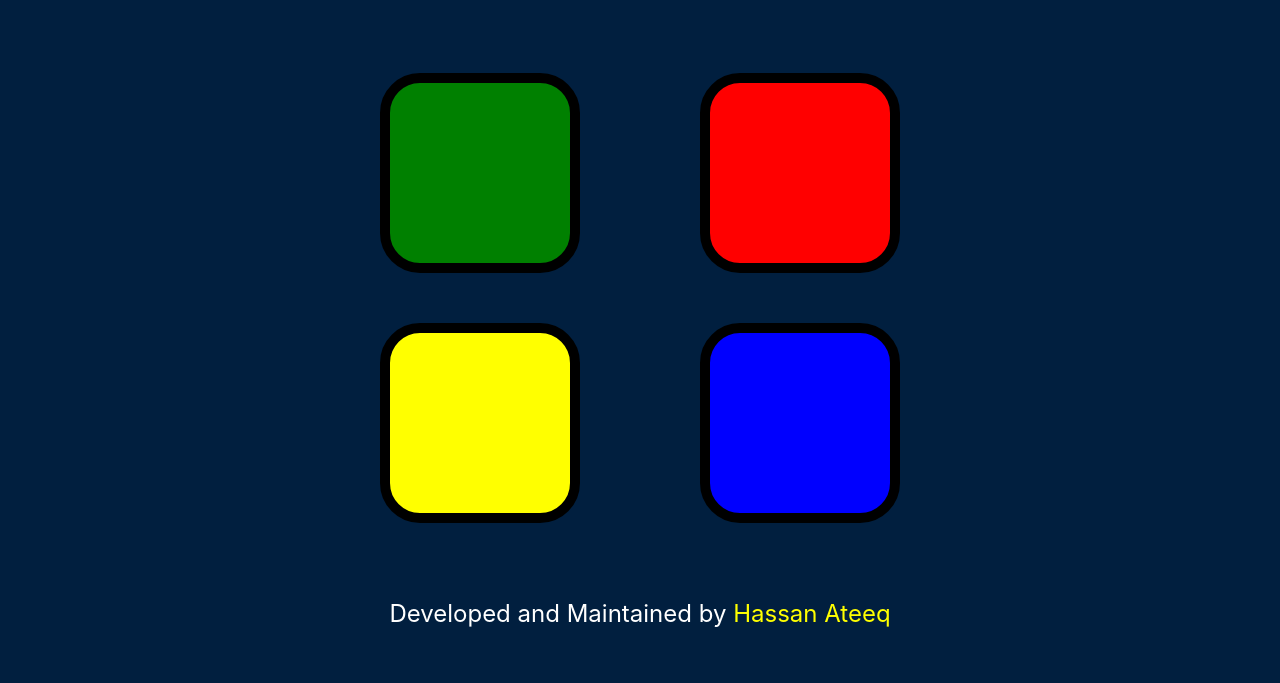
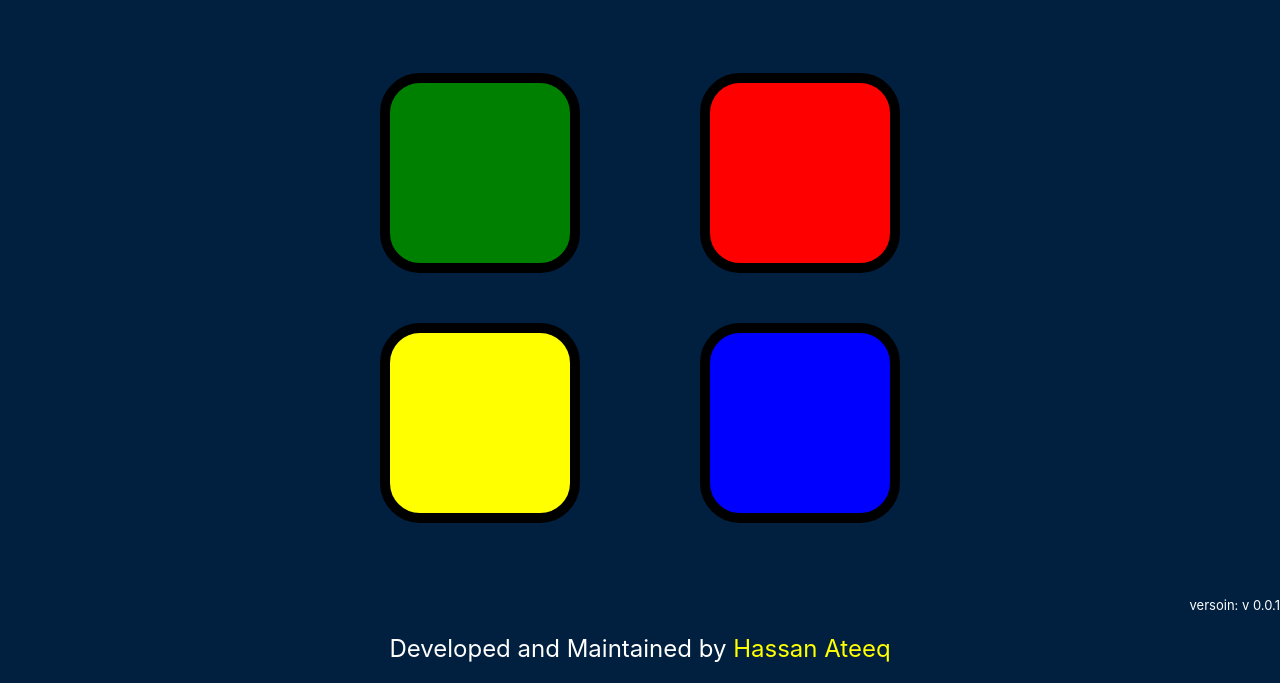
Before and after one commit to Hassan-Ateeq/Simongame, a plain HTML site: page index.html in a window 1280 px wide. Shown: the part 138-821 px from the top of the page. Before the commit the page ends 800 px from the top, so only its background shows below. Drawn offline with nearby package versions, Linux system fonts and the light colour scheme.

Commit message:
added version title
added first version title in footer

```diff
--- a/index.html
+++ b/index.html
@@ -52,7 +52,7 @@
 
 
   <footer class="footer">
-
+	<p class="version">versoin: v 0.0.1</p>
 	<p class="copyright">Developed and Maintained by <a href="https://www.twitter.com/ihassanateeq">Hassan Ateeq</a></p>
 
   </footer>
--- a/styles.css
+++ b/styles.css
@@ -64,3 +64,9 @@ body {
 .copyright a{
 	color: yellow;
 }
+
+.version{
+  color: white;
+  font-size: small;
+  text-align: right;
+}
```
